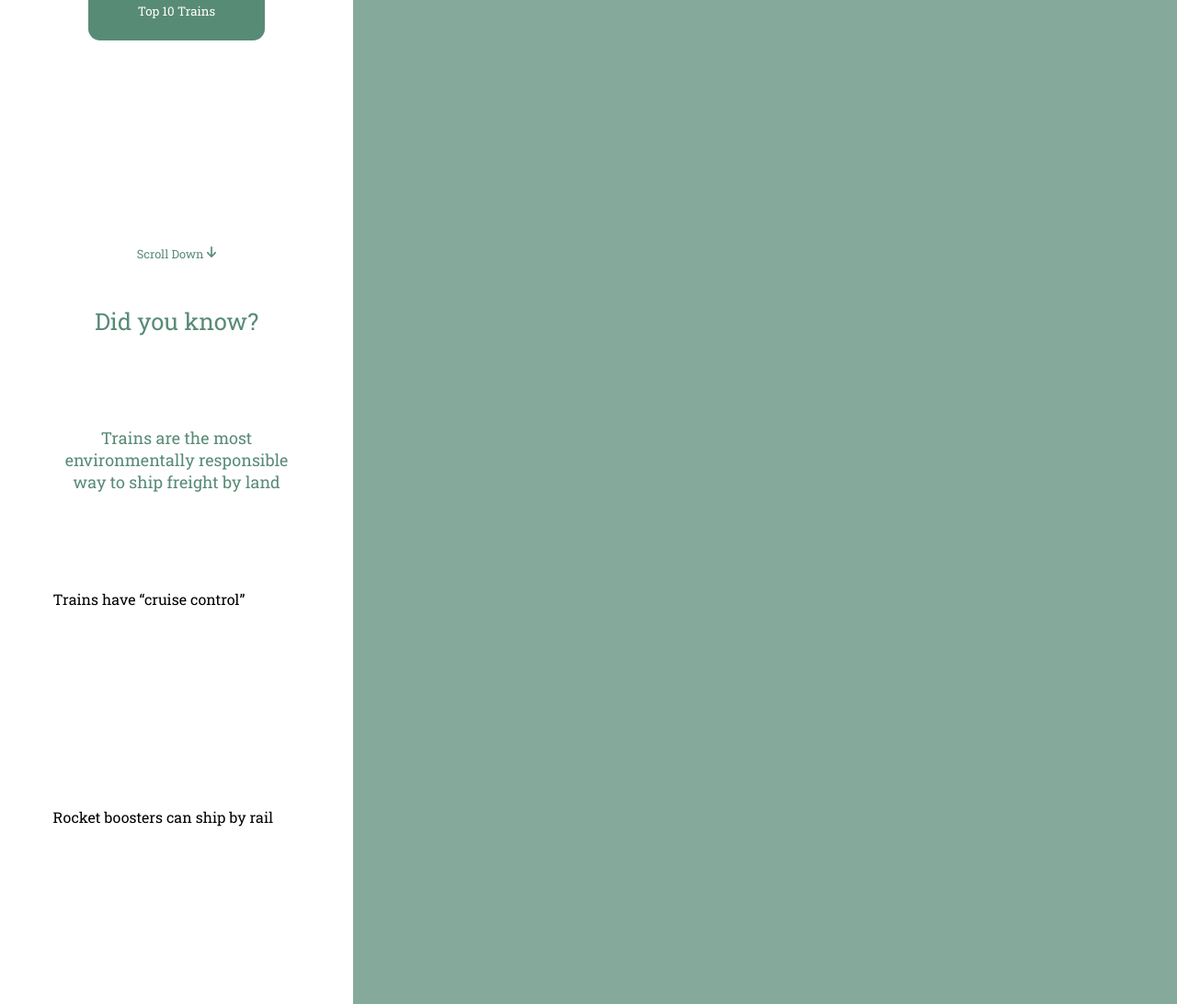
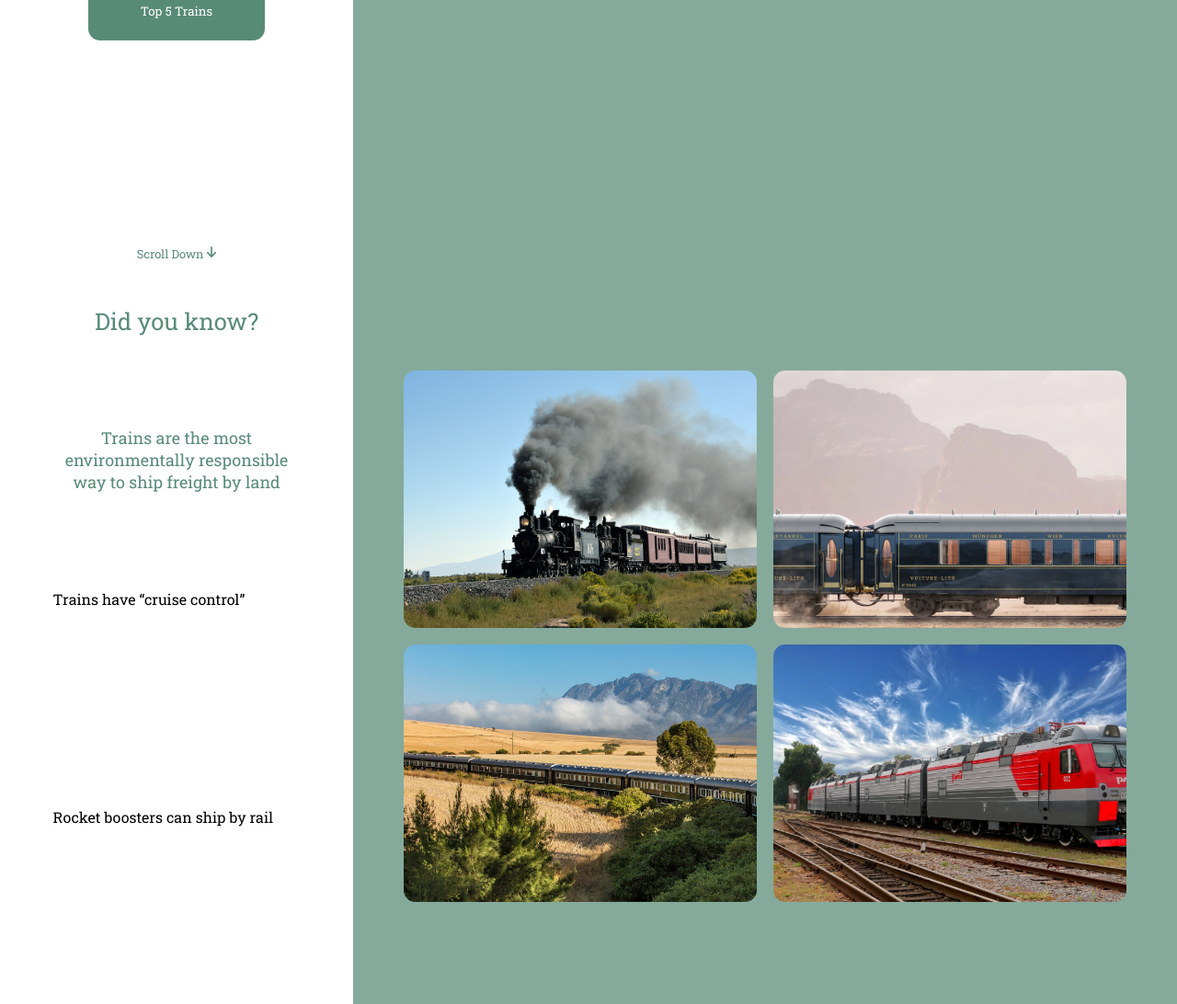
Before and after one commit to ITPG-CODEWARS/codewars-2024-first-round-BrowserCookies, a plain HTML site: page index.html in a window 1280 px wide. Shown: the part 508-1600 px from the top of the page at 92% size. Drawn offline with Linux system fonts and the light colour scheme.

Commit message:
eighteenth commit

```diff
--- a/css/style.css
+++ b/css/style.css
@@ -128,6 +128,7 @@ body::-webkit-scrollbar {
   height: 100vh;
   /* background: #17a16a; */
   background: #85aa9b;
+  display: flex;
 
   .white-side-bar {
     width: 30vw;
@@ -214,3 +215,65 @@ body::-webkit-scrollbar {
     margin: auto;
   }
 }
+
+.cards-container {
+  width: 65vw;
+  height: 100vh;
+  margin: auto;
+  display: grid;
+  grid-template-rows: 50% 50%;
+  grid-template-columns: 50% 50%;
+
+  .card {
+    width: 30vw;
+    height: 35vh;
+    border-radius: 1vw;
+    transition: 300ms;
+    cursor: pointer;
+  }
+
+  .card:hover {
+    scale: 1.02;
+    filter: brightness(0.5);
+  }
+
+  .card:nth-child(1) {
+    margin-top: auto;
+    margin-left: auto;
+    margin-right: 0.7vw;
+    margin-bottom: 0.7vw;
+    background: url("../pictures/steam_locomotive.jpg");
+    background-size: cover;
+    image-rendering: optimizeQuality;
+  }
+
+  .card:nth-child(2) {
+    margin-top: auto;
+    margin-right: auto;
+    margin-bottom: 0.7vw;
+    margin-left: 0.7vw;
+    background: url("../pictures/orient_express.webp");
+    background-size: cover;
+    image-rendering: optimizeQuality;
+  }
+
+  .card:nth-child(3) {
+    margin-bottom: auto;
+    margin-left: auto;
+    margin-top: 0.7vw;
+    margin-right: 0.7vw;
+    background: url("../pictures/rovos_rail.jpg");
+    background-size: cover;
+    image-rendering: optimizeQuality;
+  }
+
+  .card:nth-child(4) {
+    margin-bottom: auto;
+    margin-right: auto;
+    margin-top: 0.7vw;
+    margin-left: 0.7vw;
+    background: url("../pictures/4ЭС5К_locomotive.jpg");
+    background-size: cover;
+    image-rendering: optimizeQuality;
+  }
+}
--- a/index.html
+++ b/index.html
@@ -10,6 +10,7 @@
       rel="stylesheet"
     />
     <link rel="stylesheet" href="./css/style.css" />
+    <link rel="icon" type="image/x-icon" href="./pictures/favicon.png" />
     <title>Web On Rails</title>
   </head>
   <body>
@@ -28,7 +29,7 @@
         <a href="./locomotives.html">
           <button class="btn">
             <label>
-              <span>Top 10 Locomotives</span
+              <span>Top 3 Locomotives</span
               ><img src="./pictures/arrow_right.svg" alt="" />
             </label>
           </button>
@@ -36,7 +37,7 @@
         <a href="./trains.html">
           <button class="btn">
             <label>
-              <span>Top 10 Trains</span
+              <span>Top 5 Trains</span
               ><img src="./pictures/arrow_right.svg" alt="" />
             </label>
           </button>
@@ -78,6 +79,13 @@
           <label class="fun-fact-title">Rocket boosters can ship by rail</label>
         </div>
       </div>
+
+      <div class="cards-container">
+        <div class="card"></div>
+        <div class="card"></div>
+        <div class="card"></div>
+        <div class="card"></div>
+      </div>
     </div>
 
     <a class="to-top-a" href="#">
```
Also changed, not shown: historyOfTrains.html (+1 -0 lines), locomotives.html (+2 -1 lines), trains.html (+1 -0 lines), pictures/4ЭС5К_locomotive.jpg (added), pictures/favicon.png (added), pictures/orient_express.webp (added), pictures/rovos_rail.jpg (added), pictures/steam_locomotive.jpg (added).
